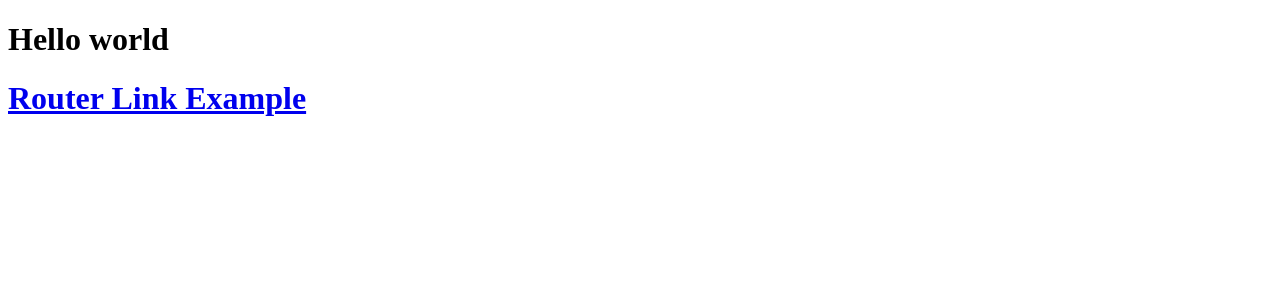
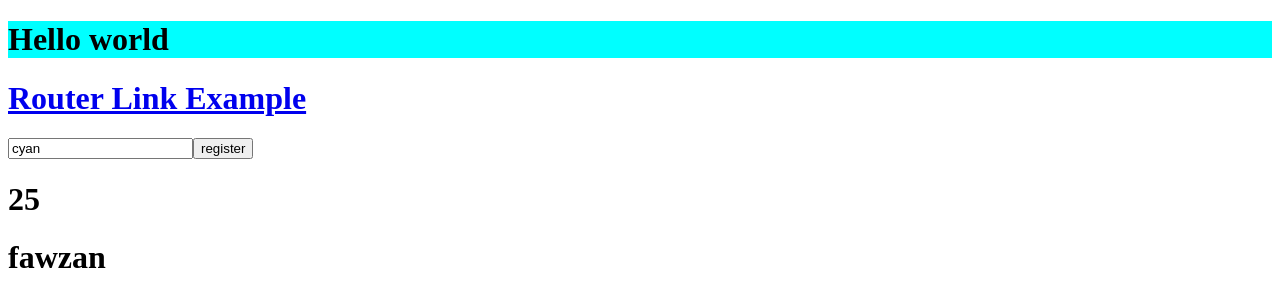
Before and after one commit to fawzanoachira/Angular-Tutorials, an Angular app in the folder angular-basics/: page / in a window 1280 px wide. Shown: the top 306 px of the page. Built offline with nearby package versions, Linux system fonts and the light colour scheme.

Commit message:
data binidng examples

```diff
--- a/angular-basics/src/app/app.component.html
+++ b/angular-basics/src/app/app.component.html
@@ -1,4 +1,20 @@
-<h1>Hello world</h1>
+
+
+<h1 [style.backgroundColor]="backgroundColor">Hello world</h1>
 <h1><a routerLink="first">Router Link Example</a></h1>
+<input type="text" [value]="backgroundColor" [placeholder]="placeHolder">
+<input type="submit" [value]="buttonName">
+
+<h1>{{age}}</h1>
+<h1>{{name}}</h1>
+
+
 <router-outlet></router-outlet>
 <!-- <app-first></app-first> -->
+<!--
+Data Binding
+    1. Interpolation
+    2. Property Binding
+    3. Event Binding
+    4. Two way binding
+-->
--- a/angular-basics/src/app/app.component.ts
+++ b/angular-basics/src/app/app.component.ts
@@ -7,4 +7,10 @@ import { Component } from '@angular/core';
 })
 export class AppComponent {
   title = 'angular-basics';
+  public name:string = "fawzan";
+  age:number = 25;
+
+  backgroundColor:string = "cyan";
+  buttonName:string = "register";
+  placeHolder:string = "Enter the name";
 }
```
